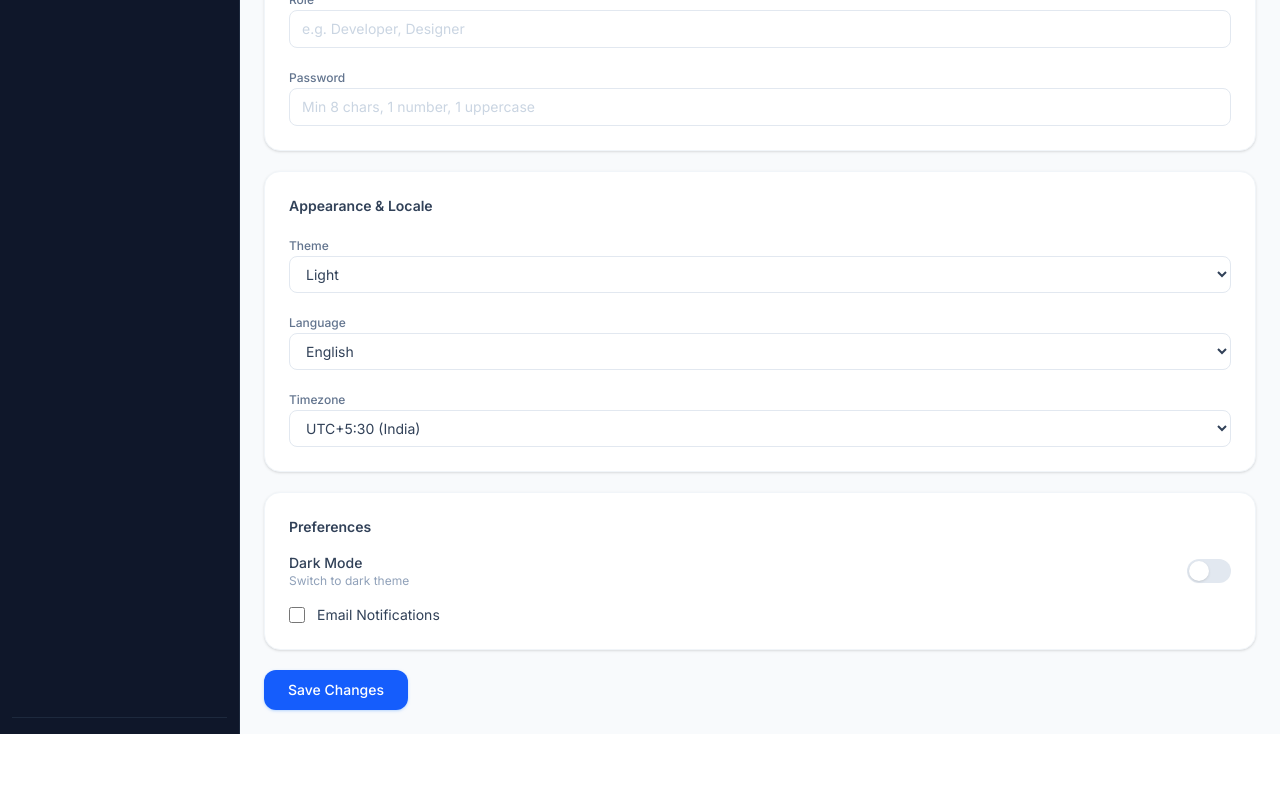
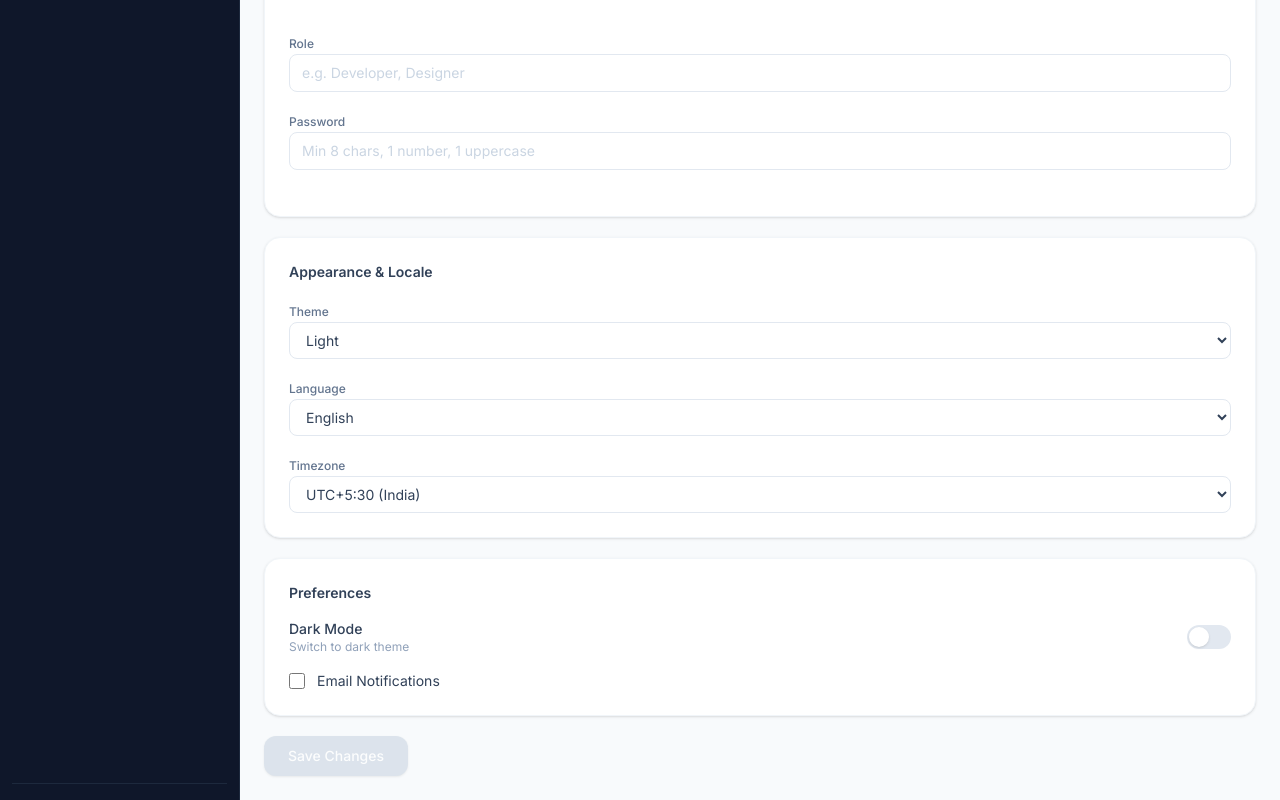
Before and after one commit to AdarshsinghDev/Mekari, a React (Vite) app in the folder horizon/: page /setting in a window 1280 px wide. Shown: the part 385-1185 px from the top of the page. Before the commit the page ends 1119 px from the top, so only its background shows below. Built offline with nearby package versions, Linux system fonts and the light colour scheme.

Commit message:
feat: add submit validation rules and smooth button transitions (FE-04.2)

```diff
--- a/horizon/src/pages/Setting.tsx
+++ b/horizon/src/pages/Setting.tsx
@@ -44,9 +44,16 @@ const Setting = () => {
     console.log({ name, email, role, password, theme, language, timezone, darkMode, emailNotif });
   };
 
+  // sab valid + non-empty toh true — button enable hoga
+  const isFormValid =
+    name.length > 0 && nameOk &&
+    email.length > 0 && emailOk &&
+    password.length > 0 && passwordOk;
+
   // ── Reusable class logic ──
+  // transition-all duration-200 — border color smoothly change
   const inputClass = (isOk: boolean, isTouched: boolean) =>
-    `w-full px-3 py-2 text-sm rounded-lg outline-none transition-all placeholder:text-slate-300 border ${
+    `w-full px-3 py-2 text-sm rounded-lg outline-none transition-all duration-200 placeholder:text-slate-300 border ${
       !isOk && isTouched
         ? "border-red-400 focus:border-red-400 focus:ring-2 focus:ring-red-400/20"
         : "border-slate-200 focus:border-blue-400 focus:ring-2 focus:ring-blue-400/20"
@@ -78,9 +85,10 @@ const Setting = () => {
               placeholder="Enter your name"
               className={inputClass(nameOk, touched.name)}
             />
-            {!nameOk && touched.name && (
-              <p className="text-xs text-red-500 mt-0.5">Name must be at least 3 characters.</p>
-            )}
+            {/* error — opacity transition se fade in/out */}
+            <p className={`text-xs text-red-500 mt-0.5 transition-opacity duration-300 ${!nameOk && touched.name ? "opacity-100" : "opacity-0 pointer-events-none"}`}>
+              Name must be at least 3 characters.
+            </p>
           </div>
 
           {/* Email */}
@@ -95,9 +103,10 @@ const Setting = () => {
               placeholder="Enter your email"
               className={inputClass(emailOk, touched.email)}
             />
-            {!emailOk && touched.email && (
-              <p className="text-xs text-red-500 mt-0.5">Please enter a valid email address.</p>
-            )}
+            {/* error — fade in/out */}
+            <p className={`text-xs text-red-500 mt-0.5 transition-opacity duration-300 ${!emailOk && touched.email ? "opacity-100" : "opacity-0 pointer-events-none"}`}>
+              Please enter a valid email address.
+            </p>
           </div>
 
           {/* Role — no validation needed */}
@@ -124,11 +133,10 @@ const Setting = () => {
               placeholder="Min 8 chars, 1 number, 1 uppercase"
               className={inputClass(passwordOk, touched.password)}
             />
-            {!passwordOk && touched.password && (
-              <p className="text-xs text-red-500 mt-0.5">
-                Min 8 characters, at least 1 uppercase letter and 1 number.
-              </p>
-            )}
+            {/* error — fade in/out */}
+            <p className={`text-xs text-red-500 mt-0.5 transition-opacity duration-300 ${!passwordOk && touched.password ? "opacity-100" : "opacity-0 pointer-events-none"}`}>
+              Min 8 characters, at least 1 uppercase letter and 1 number.
+            </p>
           </div>
         </div>
 
@@ -220,7 +228,12 @@ const Setting = () => {
 
         <button
           type="submit"
-          className="bg-blue-600 hover:bg-blue-700 active:bg-blue-800 text-white text-sm px-6 py-2.5 rounded-xl font-medium transition-colors cursor-pointer shadow-sm shadow-blue-200"
+          disabled={!isFormValid}
+          className={`text-white text-sm px-6 py-2.5 rounded-xl font-medium shadow-sm transition-all duration-300 ${
+            isFormValid
+              ? "bg-blue-600 hover:bg-blue-700 active:bg-blue-800 shadow-blue-200 opacity-100 cursor-pointer"
+              : "bg-slate-300 opacity-60 cursor-not-allowed"
+          }`}
         >
           Save Changes
         </button>
```
